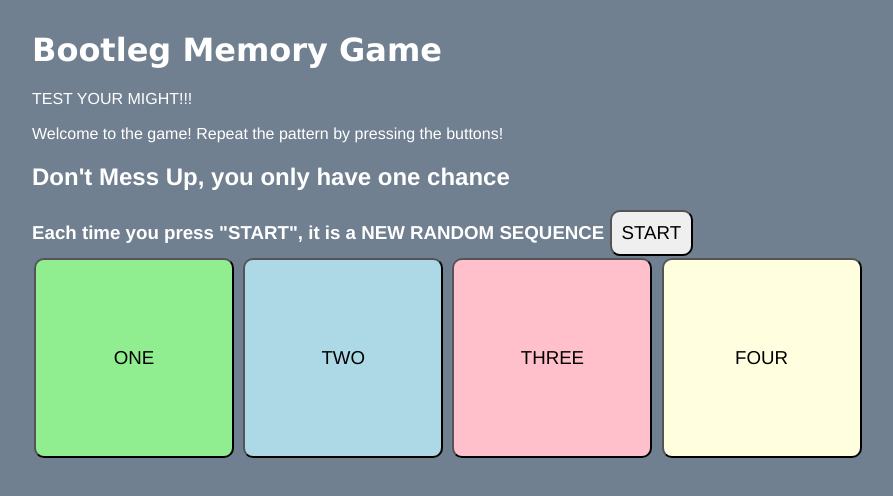
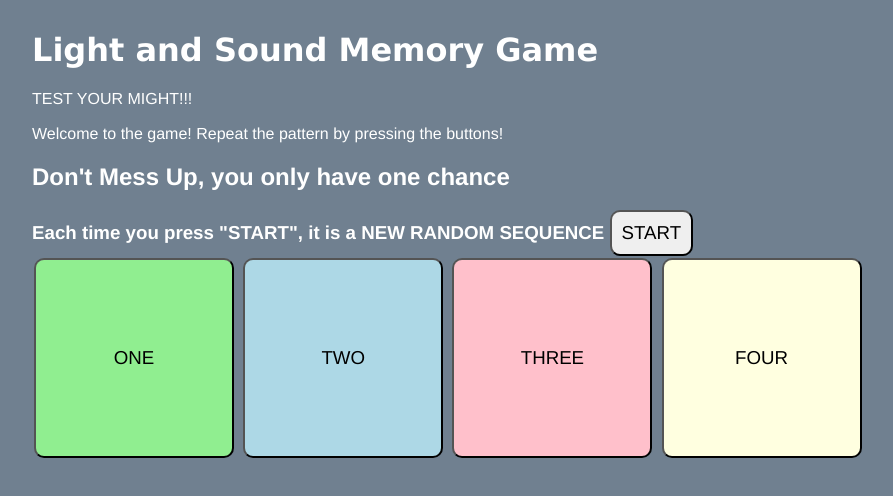
Before and after one commit to BrandonEvangelista/Memory-Game, a plain HTML site: page codepathprework/index.html in a window 1280 px wide. Shown: the whole page, without its empty margins (0-893 px from the left). Drawn offline with Linux system fonts and the light colour scheme.

Commit message:
changes to text to follow format

```diff
--- a/codepathprework/index.html
+++ b/codepathprework/index.html
@@ -15,7 +15,7 @@
 
 	<body>
 		<!-- Let's first start out by listing out all our pieces required to play the game -->
-		<h1> Bootleg Memory Game </h1>
+		<h1> Light and Sound Memory Game</h1>
 		<span> TEST YOUR MIGHT!!!</span>
 		<p>
 			Welcome to the game! Repeat the pattern by pressing the buttons!
```
Also changed, not shown: 1 other file.
